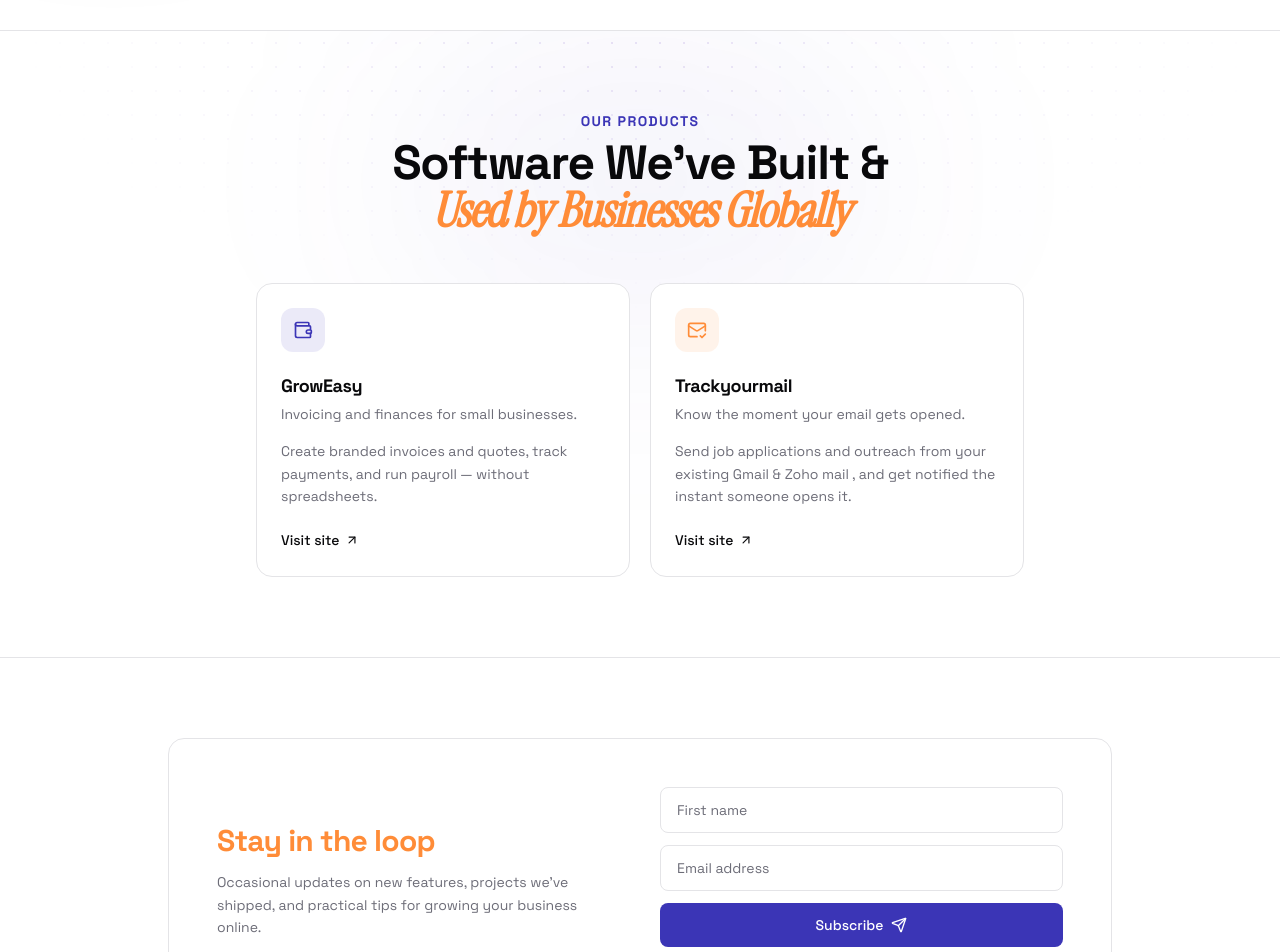
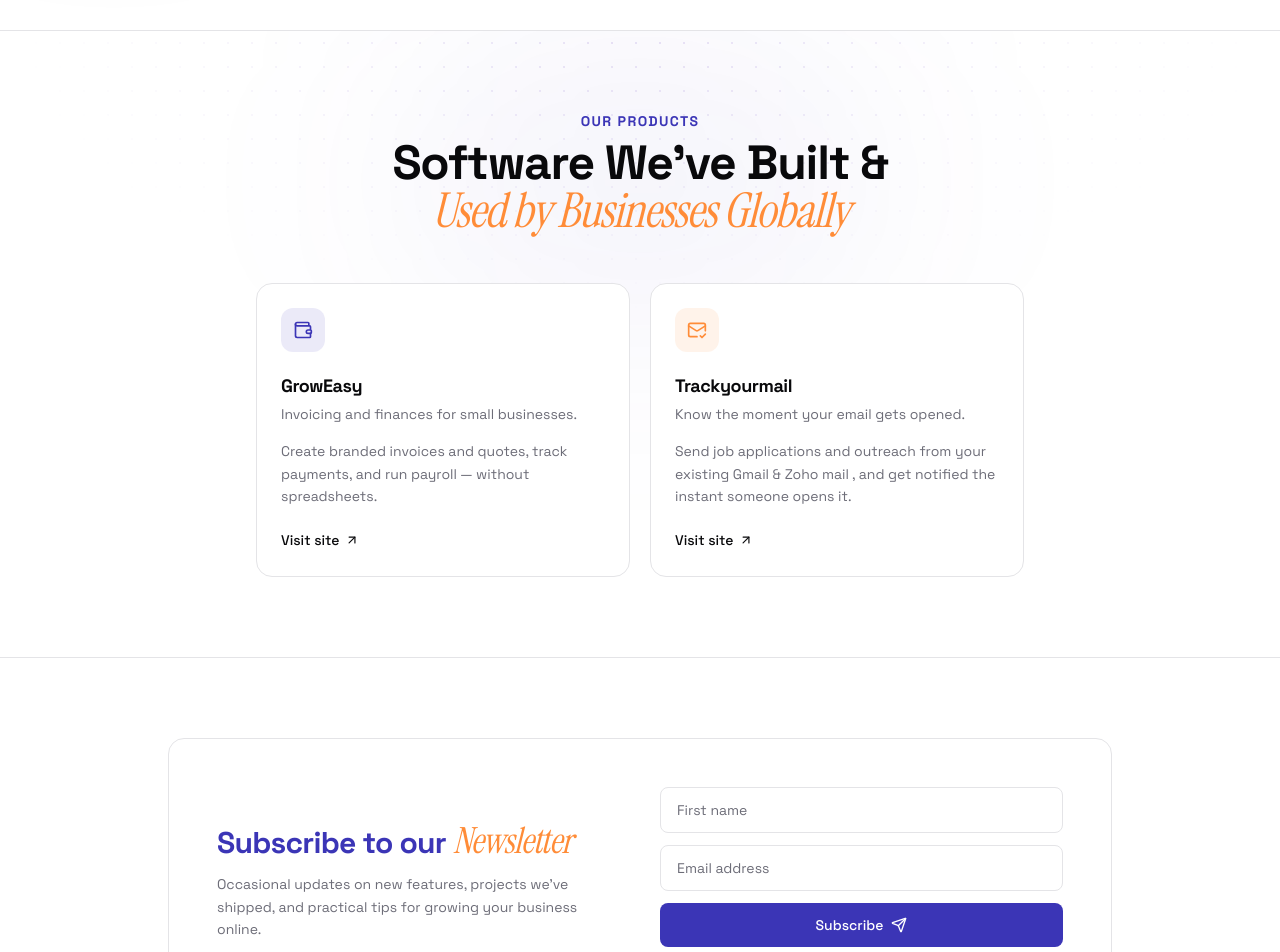
Before and after one commit to Omoefe-bazunu/studio, a Next.js app: page / in a window 1280 px wide. Shown: the part 1120-2072 px from the top of the page. Built offline with nearby package versions, Linux system fonts and the light colour scheme; no server answers; the database is empty.

Commit message:
newsletter

```diff
--- a/src/components/landing/Newsletter.jsx
+++ b/src/components/landing/Newsletter.jsx
@@ -106,8 +106,11 @@
           <div className="bg-card border border-border rounded-2xl p-8 md:p-12">
             <div className="grid md:grid-cols-2 gap-10 items-center">
               <div>
-                <h2 className="font-sans text-2xl md:text-3xl font-bold text-[#FF8C38] mb-3 tracking-tight">
-                  Stay in the loop
+                <h2 className="font-sans text-2xl md:text-3xl font-bold text-primary mb-3 tracking-tight">
+                  Subscribe to our{" "}
+                  <span className="font-accent text-3xl md:text-4xl italic font-normal text-[#FF8C38]">
+                    Newsletter
+                  </span>
                 </h2>
                 <p className="text-sm text-muted-foreground leading-relaxed max-w-sm">
                   Occasional updates on new features, projects we've shipped,
--- a/src/components/landing/OurProducts.jsx
+++ b/src/components/landing/OurProducts.jsx
@@ -47,9 +47,9 @@
           <h2 className="font-sans text-xs md:text-sm font-bold tracking-widest uppercase text-primary mb-2">
             Our Products
           </h2>
-          <h3 className="font-sans text-3xl md:text-5xl font-extrabold text-foreground tracking-tight">
+          <h3 className="font-sans text-3xl md:text-5xl font-bold text-foreground tracking-tight">
             Software We've Built & <br />
-            <span className="font-accent italic text-[#FF8C38]">
+            <span className="font-accent italic font-normal text-[#FF8C38]">
               Used by Businesses Globally
             </span>
           </h3>
```
